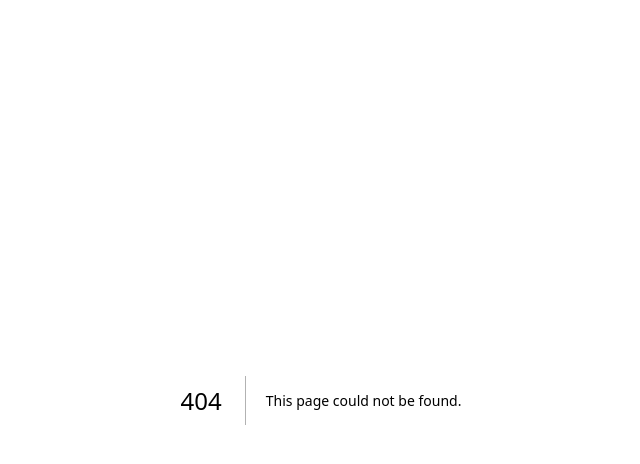
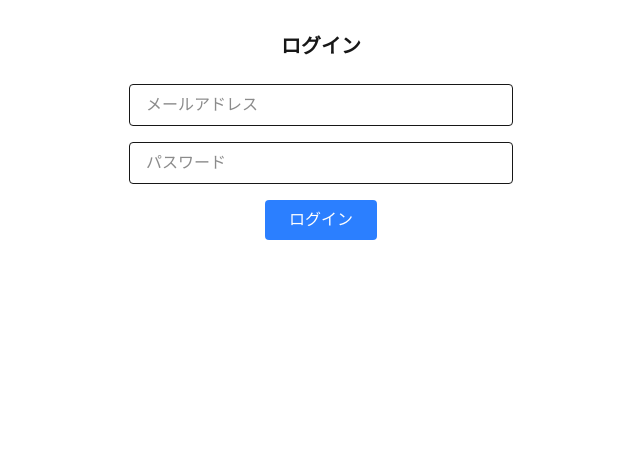
Before and after one commit to yy-s902/gptl-app, a Next.js app: page /login in a window 1280 px wide. Before the commit this address had no page. Shown: the top 464 px of the page, without its empty margins (319-959 px from the left). Built offline with nearby package versions, Linux system fonts and the light colour scheme.

Commit message:
Create page.js

```diff
--- /dev/null
+++ b/src/app/login/page.js
@@ -0,0 +1,47 @@
+'use client';
+
+import { useState } from 'react';
+import { signInWithEmailAndPassword } from 'firebase/auth';
+import { auth } from '@/lib/firebase';
+
+export default function LoginPage() {
+  const [email, setEmail] = useState('');
+  const [password, setPassword] = useState('');
+  const [error, setError] = useState('');
+
+  const handleLogin = async (e) => {
+    e.preventDefault();
+    try {
+      await signInWithEmailAndPassword(auth, email, password);
+      window.location.href = '/admin'; // ログイン後にadminへ遷移
+    } catch (err) {
+      setError('ログインに失敗しました。');
+    }
+  };
+
+  return (
+    <main className="p-8 max-w-md mx-auto text-center">
+      <h1 className="text-xl font-bold mb-6">ログイン</h1>
+      <form onSubmit={handleLogin} className="space-y-4">
+        <input
+          type="email"
+          placeholder="メールアドレス"
+          value={email}
+          onChange={(e) => setEmail(e.target.value)}
+          className="border rounded px-4 py-2 w-full"
+        />
+        <input
+          type="password"
+          placeholder="パスワード"
+          value={password}
+          onChange={(e) => setPassword(e.target.value)}
+          className="border rounded px-4 py-2 w-full"
+        />
+        {error && <p className="text-red-500">{error}</p>}
+        <button type="submit" className="bg-blue-500 text-white px-6 py-2 rounded">
+          ログイン
+        </button>
+      </form>
+    </main>
+  );
+}
```
